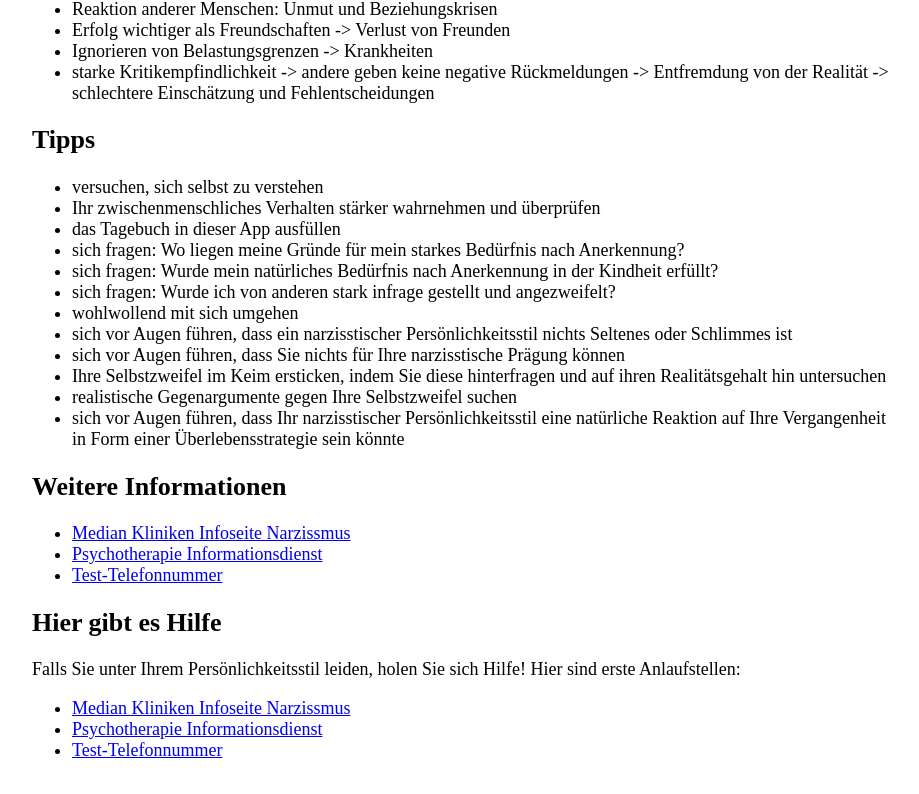
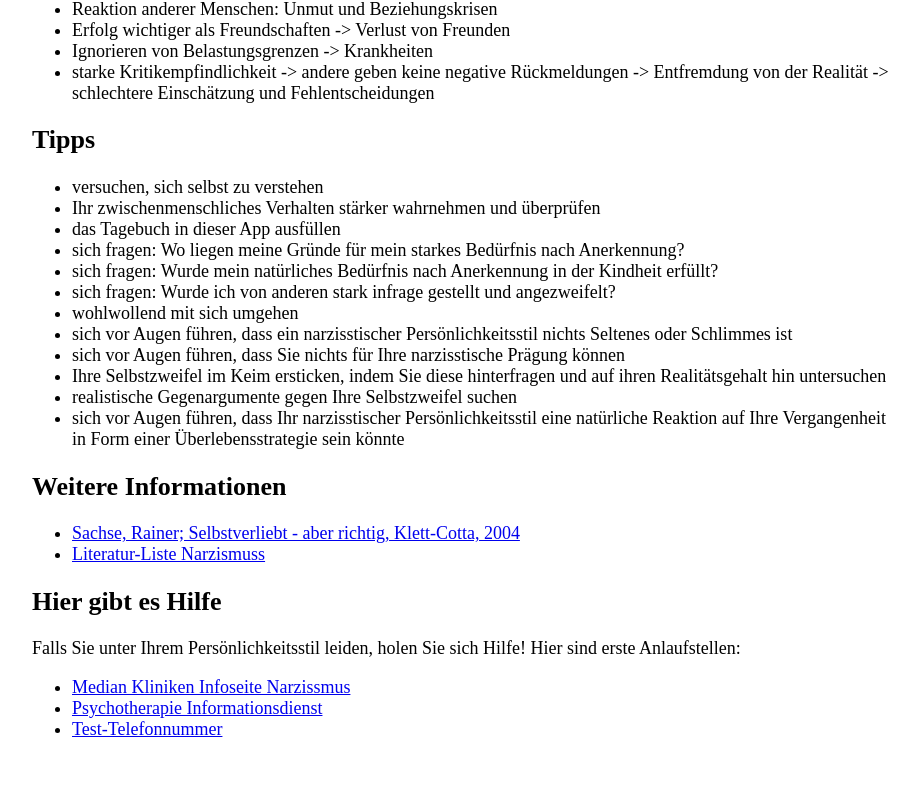
Before and after one commit to karstenlenz/Youlity, a React (Create React App) app: page /style-info/1 in a window 1280 px wide. Shown: the part 645-1439 px from the top of the page, without its empty margins (173-1092 px from the left). After the commit the page ends 1418 px from the top, so only its background shows below. Built offline with nearby package versions, Linux system fonts and the light colour scheme.

Commit message:
Fix bug in results-page

```diff
--- a/src/Result/PersonalityStyleInfo.js
+++ b/src/Result/PersonalityStyleInfo.js
@@ -32,7 +32,7 @@ export default function PersonalityStyleInfo() {
       </ul>
       <h2>Weitere Informationen</h2>
       <ul>
-        {currentStyleData.help.map((info, index) => {
+        {currentStyleData.furtherInfo.map((info, index) => {
           return (
             <li key={index}>
               <a href={info.url}>{info.text}</a>
```
